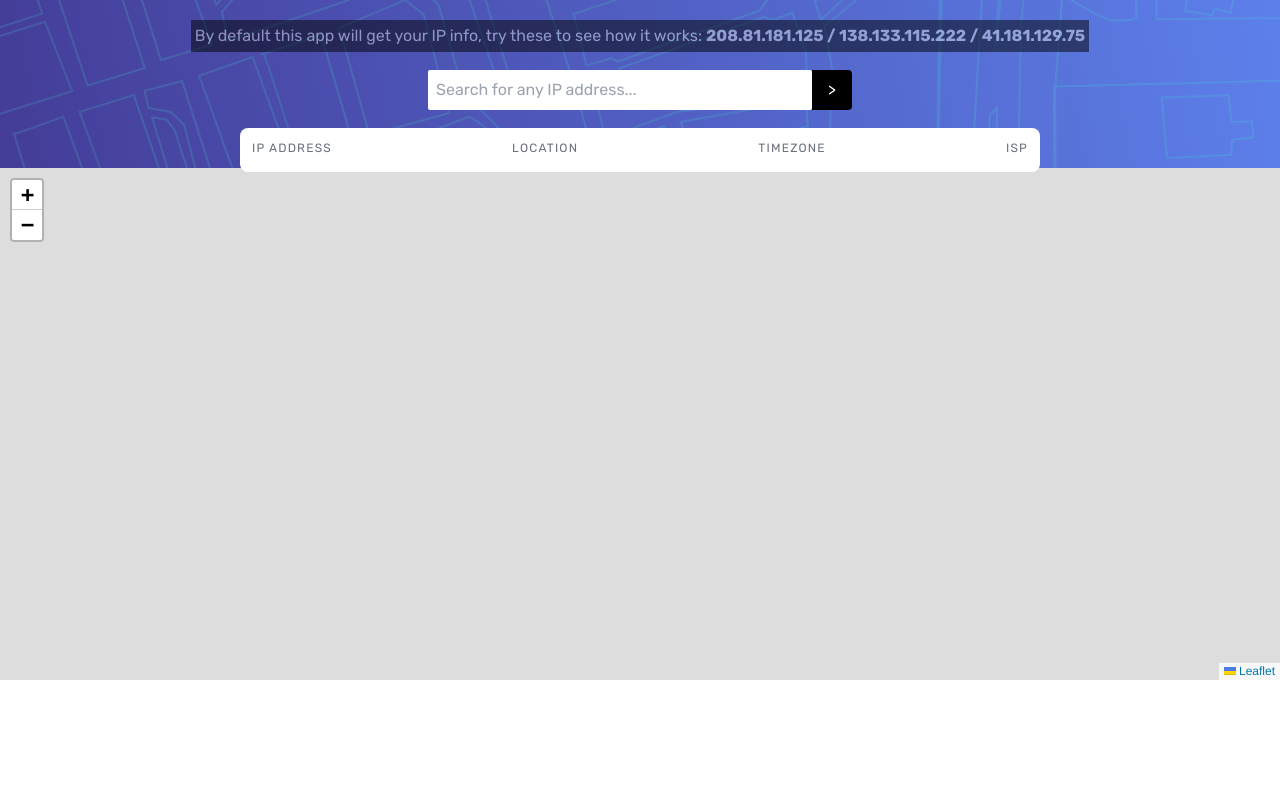
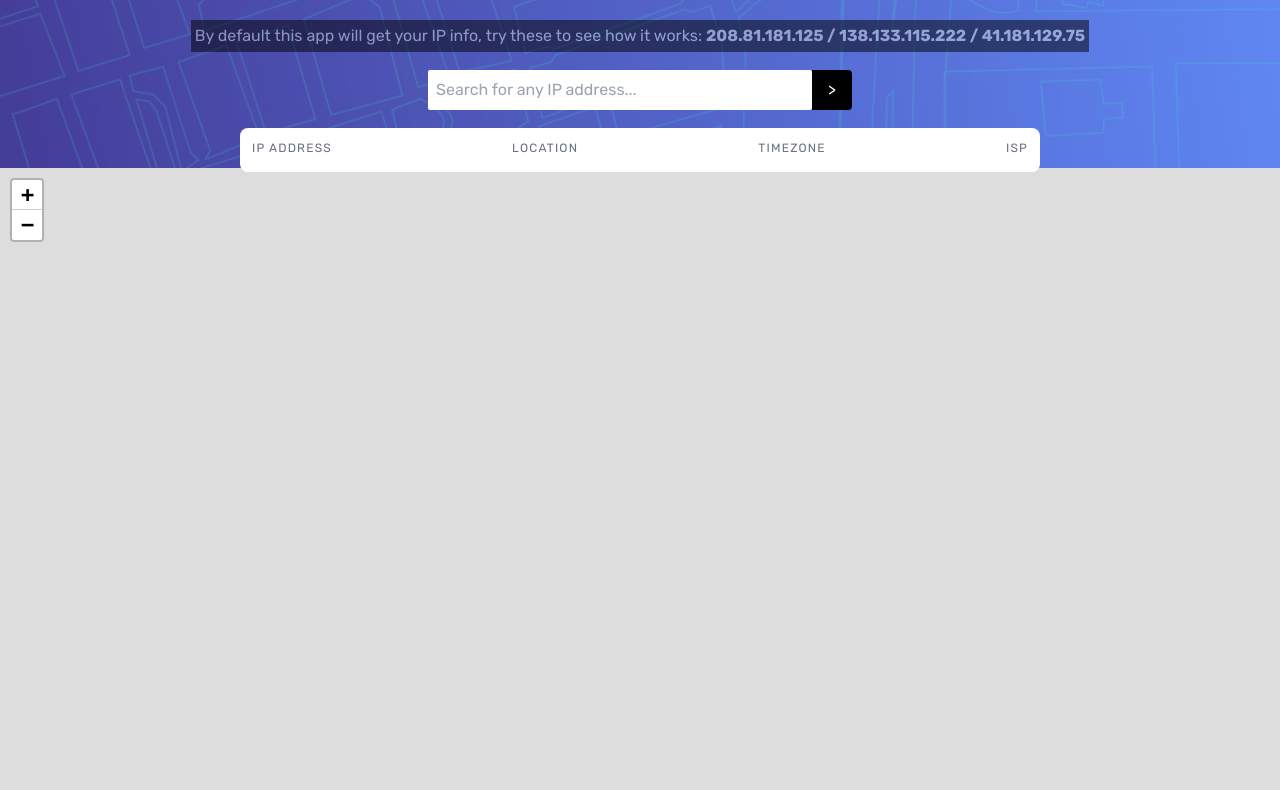
Before and after one commit to JoelTokatli/vanillaJS-ip-address-tracker, a website built with Vite: page index.html in a window 1280 px wide. Shown: the part 56-846 px from the top of the page. Before the commit the page ends 800 px from the top, so only its background shows below. Built offline with nearby package versions, Linux system fonts and the light colour scheme; no server answers.

Commit message:
changing font

```diff
--- a/index.html
+++ b/index.html
@@ -1,5 +1,5 @@
 <!DOCTYPE html>
-<html lang="en">
+<html lang="en" class="font-rubik">
   <head>
     <meta charset="UTF-8" />
     <link rel="stylesheet" href="index.css" />
@@ -25,10 +25,10 @@
     <title>Ip Address Tracker</title>
     <link rel="shortcut icon" href="images/icon.png" type="image/x-icon" />
   </head>
-  <body class="font-rubik">
-    <main id="app-container h-screen">
+  <body>
+    <main id="app-container h-full w-full">
       <nav
-        class="bg-[url('./images/pattern-bg.png')] h-56 bg-no-repeat flex flex-col justify-evenly items-center w-full"
+        class="bg-[url('./images/pattern-bg.png')] h-56 bg-no-repeat bg-cover flex flex-col justify-evenly items-center w-full"
       >
         <h1 class="text-white text-2xl -mt-12">IP Address Tracker</h1>
         <p class="text-gray-300 -mt-6 bg-black opacity-50 p-1 text-center">
@@ -78,7 +78,7 @@
           </article>
         </ul>
       </div>
-      <div id="map" class="sm:h-[64vh] h-[120vh] z-0"></div>
+      <div id="map" class="h-screen z-0"></div>
     </main>
   </body>
   <script type="module" src="index.js"></script>
--- a/tailwind.config.cjs
+++ b/tailwind.config.cjs
@@ -1,6 +1,6 @@
 /** @type {import('tailwindcss').Config} */
 module.exports = {
-  purge: ["./index.html", "./src/**/*.{js,ts,jsx,tsx}"],
+  content: ["./index.html", "./src/**/*.{js,ts,jsx,tsx}"],
   safelist: "bg-hero",
   theme: {
     fontFamily: {
```
